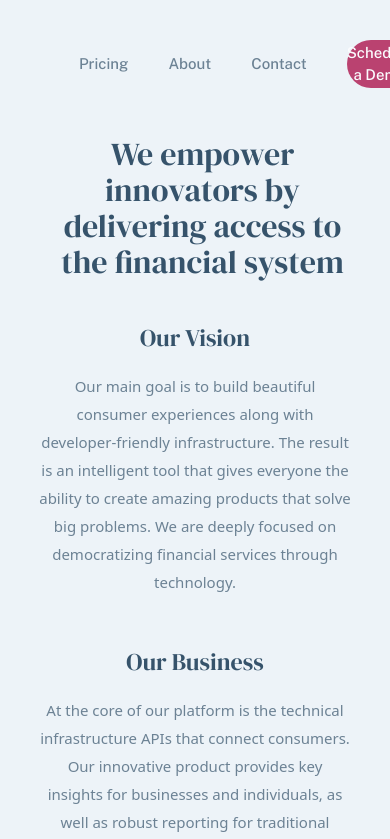
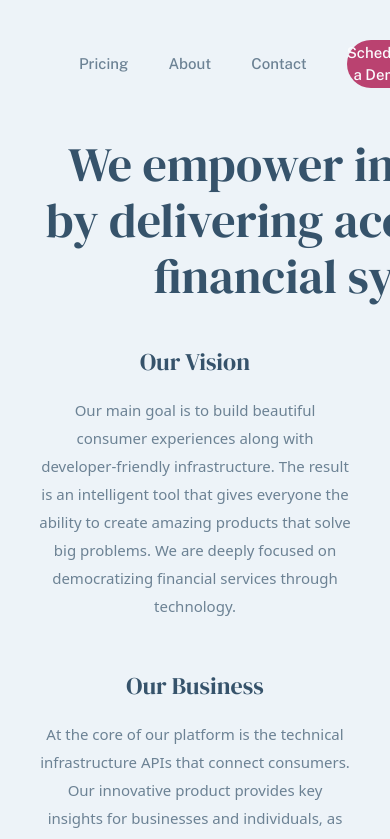
Before and after one commit to alvaro-frontend-mentor-projects/payapi-multi-page-website, a React (Create React App) app: page /#/About in a window 390 px wide. Shown: the top 839 px of the page. Built offline with nearby package versions, Linux system fonts and the light colour scheme.

Commit message:
abouttitle component tablet view complete

```diff
--- a/src/components/aboutPage/AboutTitle.jsx
+++ b/src/components/aboutPage/AboutTitle.jsx
@@ -2,8 +2,8 @@ import React from 'react'
 
 const AboutTitle = () => {
   return (
-    <div className='w-[327px] mt-[48px]'>
-        <h1 className='text-[32px] font-SerifDisplay text-fmSanJuanBlue leading-[36px] text-center'>
+    <div className='w-[327px] md:w-[573px] md:mx-auto mt-[48px]'>
+        <h1 className='text-[32px] md:text-[48px] font-SerifDisplay text-fmSanJuanBlue leading-[36px] md:leading-[56px] text-center'>
         We empower innovators by delivering access to the financial system
         </h1>
     </div>
```
